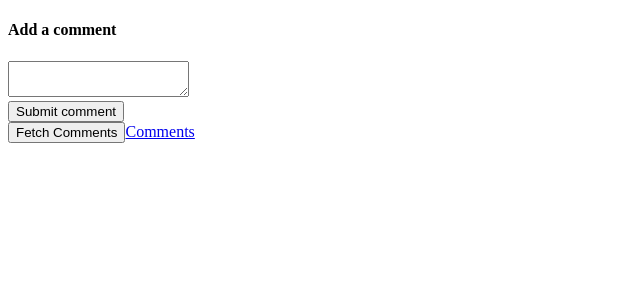
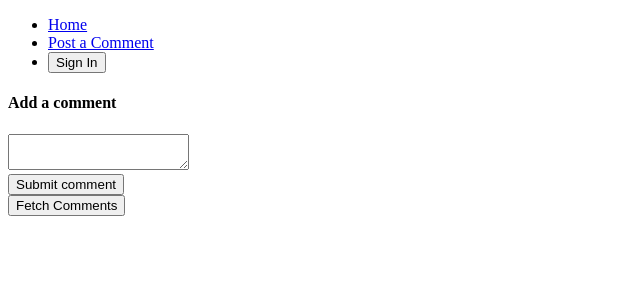
Before and after one commit to chucoyos/testing, a React (Create React App) app: page /post in a window 1280 px wide. Shown: the top 300 px of the page, without its empty margins (0-640 px from the left). Built offline with nearby package versions, Linux system fonts and the light colour scheme.

Commit message:
add higher order component

```diff
--- a/src/actions/index.js
+++ b/src/actions/index.js
@@ -1,5 +1,5 @@
 import axios from 'axios';
-import { SAVE_COMMENT, FETCH_COMMENTS } from '../actions/types';
+import { SAVE_COMMENT, FETCH_COMMENTS, CHANGE_AUTH } from '../actions/types';
 
 export function saveComment(comment) {
 	return { type: SAVE_COMMENT, payload: comment };
@@ -9,3 +9,10 @@
 	const response = axios.get('http://jsonplaceholder.typicode.com/comments');
 	return { type: FETCH_COMMENTS, payload: response };
 }
+
+export function changeAuth(isLoggedIn) {
+	return {
+		type: CHANGE_AUTH,
+		payload: isLoggedIn
+	};
+}
--- a/src/actions/types.js
+++ b/src/actions/types.js
@@ -1,2 +1,3 @@
 export const SAVE_COMMENT = 'save_comment';
 export const FETCH_COMMENTS = 'fetch_comments';
+export const CHANGE_AUTH = 'change_auth';
--- a/src/components/App.js
+++ b/src/components/App.js
@@ -1,10 +1,36 @@
-import { Routes, Route, Outlet } from 'react-router-dom';
+import React from 'react';
+import { Routes, Route, Outlet, Link } from 'react-router-dom';
+import { connect } from 'react-redux';
+import * as actions from 'actions';
 import CommentBox from 'components/CommentBox';
 import CommentList from 'components/CommentList';
 
-export default function App() {
+class App extends React.Component {
+	renderButton() {
+		if (this.props.auth) {
+			return (
+				<button onClick={() => this.props.changeAuth(false)}>Sign Out</button>
+			);
+		}
+		return <button onClick={() => this.props.changeAuth(true)}>Sign In</button>;
+	}
+	renderHeader() {
+		return (
+			<ul>
+				<li>
+					<Link to='/'>Home</Link>
+				</li>
+				<li>
+					<Link to='/post'>Post a Comment</Link>
+				</li>
+				<li>{this.renderButton()}</li>
+			</ul>
+		);
+	}
+	render() {
 		return (
 			<div className='App'>
+				{this.renderHeader()}
 				<Routes>
 					<Route path='/' element={<CommentList />} />
 					<Route path='/post' element={<CommentBox />}></Route>
@@ -13,3 +39,10 @@
 			</div>
 		);
 	}
+}
+
+function mapStateToProps(state) {
+	return { auth: state.auth };
+}
+
+export default connect(mapStateToProps, actions)(App);
--- a/src/components/CommentBox.js
+++ b/src/components/CommentBox.js
@@ -1,10 +1,11 @@
 import React from 'react';
 import { connect } from 'react-redux';
-import { Link } from 'react-router-dom';
+import requireAuth from 'components/requireAuth';
 import * as actions from 'actions';
 
 class commentBox extends React.Component {
 	state = { comment: '' };
+
 	handleChange = (event) => {
 		this.setState({ comment: event.target.value });
 	};
@@ -28,10 +29,9 @@
 				<button className='fetch-comments' onClick={this.props.fetchComments}>
 					Fetch Comments
 				</button>
-				<Link to='/'>Comments</Link>
 			</div>
 		);
 	}
 }
 
-export default connect(null, actions)(commentBox);
+export default connect(null, actions)(requireAuth(commentBox));
--- a/src/components/CommentList.js
+++ b/src/components/CommentList.js
@@ -11,7 +11,6 @@
 	render() {
 		return (
 			<div className='commentList'>
-				<Link to='/post'>Add a Comment</Link>
 				<h4>Comment List</h4>
 				<ul>{this.renderComments()}</ul>
 			</div>
--- /dev/null
+++ b/src/components/requireAuth.js
@@ -0,0 +1,33 @@
+import React, { Component } from 'react';
+import { connect } from 'react-redux';
+
+// eslint-disable-next-line import/no-anonymous-default-export
+export default (ChildComponent) => {
+	class ComposedComponent extends Component {
+		componentDidMount() {
+			this.shouldNavigateAway();
+		}
+
+		componentDidUpdate() {
+			this.shouldNavigateAway();
+		}
+
+		shouldNavigateAway() {
+			if (!this.props.auth) {
+				console.log('should navigate away');
+			}
+		}
+
+		render() {
+			return <ChildComponent {...this.props} />;
+		}
+	}
+
+	function mapStateToProps(state) {
+		return {
+			auth: state.auth
+		};
+	}
+
+	return connect(mapStateToProps)(ComposedComponent);
+};
--- /dev/null
+++ b/src/reducers/auth.js
@@ -0,0 +1,10 @@
+import { CHANGE_AUTH } from 'actions/types';
+// eslint-disable-next-line import/no-anonymous-default-export
+export default function (state = false, action) {
+	switch (action.type) {
+		case CHANGE_AUTH:
+			return action.payload;
+		default:
+			return state;
+	}
+}
--- a/src/reducers/index.js
+++ b/src/reducers/index.js
@@ -1,6 +1,8 @@
 import { combineReducers } from 'redux';
 import commentsReducer from 'reducers/comments';
+import authReducer from 'reducers/auth';
 
 export default combineReducers({
-	comments: commentsReducer
+	comments: commentsReducer,
+	auth: authReducer
 });
```
Lines whose indentation alone changed are shown as unchanged.
